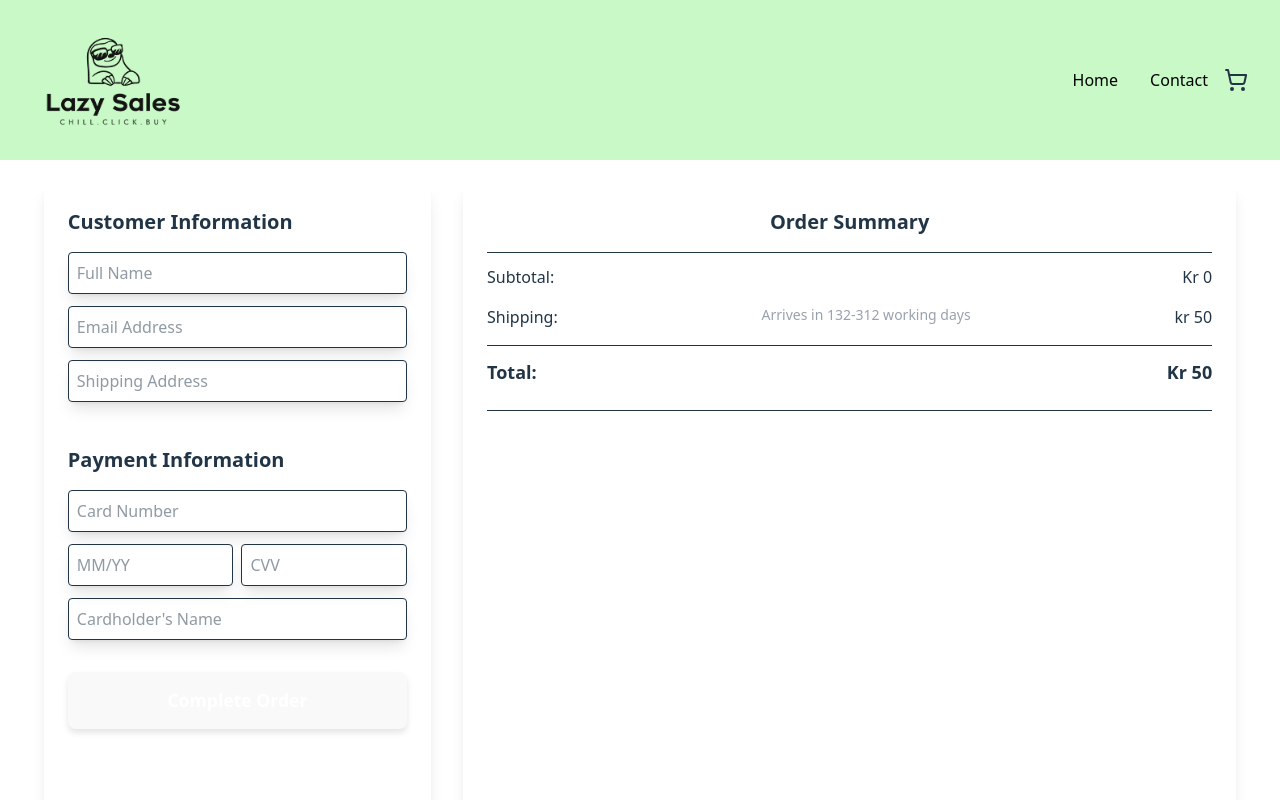
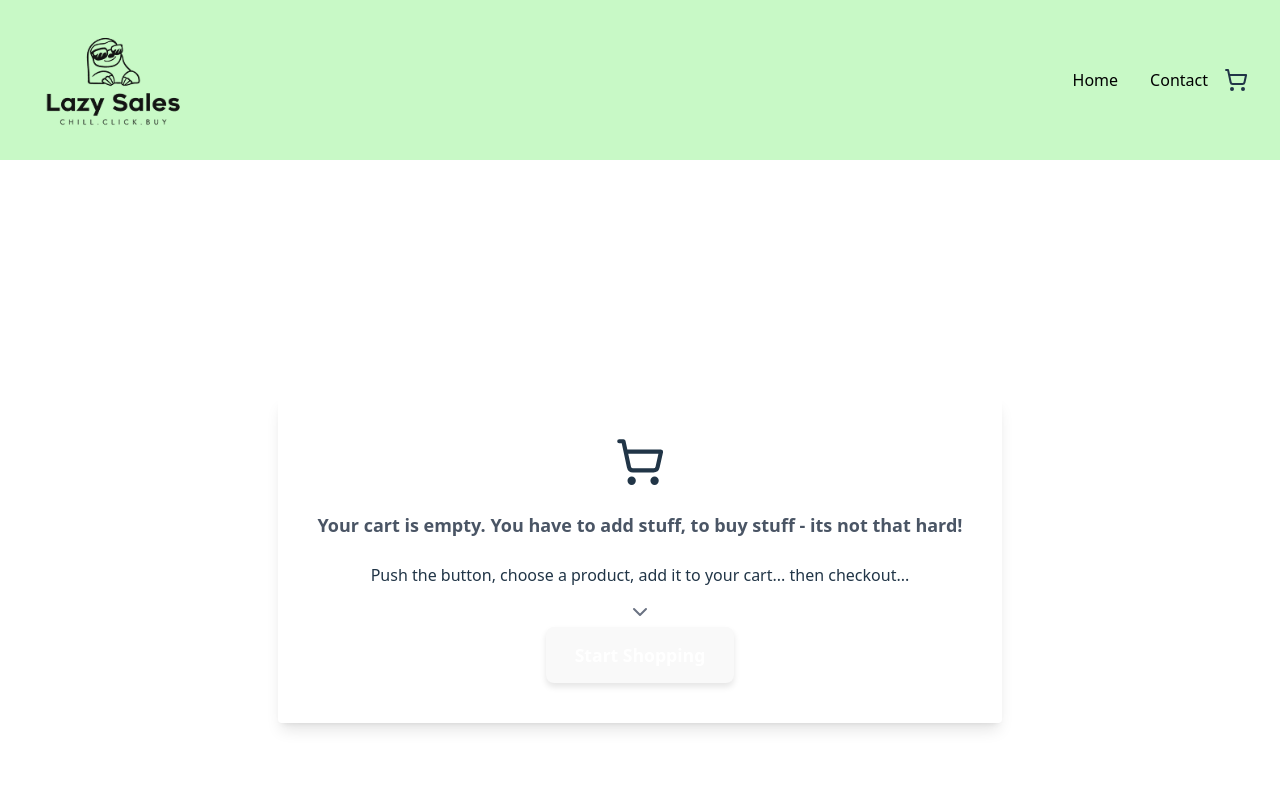
Before and after one commit to Vickabu/ca-js-frameworks, a React (Vite) app: page /checkout in a window 1280 px wide. Shown: the top 800 px of the page. Built offline with nearby package versions, Linux system fonts and the light colour scheme.

Commit message:
Checkout content, and ordernr. generater
Added random ordernumber generator, some changes to successmessage, and added a "empty cart"

```diff
--- a/src/components/SuccessMessage.jsx
+++ b/src/components/SuccessMessage.jsx
@@ -8,7 +8,7 @@ const SuccessMessage = ({ orderNumber }) => {
       <h1 className="text-2xl font-bold">Thank you for your purchase! 🎉</h1>
       <p className="text-gray-800 font-semibold mt-4">Your order number is: {orderNumber}</p>
       <p className="text-gray-600 mt-2">
-      One day, we will email you an order confirmation with all the details and tracking info – we just need to figure out how to do that first!
+        One day, we will email you an order confirmation with all the details and tracking info – we just need to figure out how to do that first!
       </p>
     </div>
   );
--- a/src/pages/CheckoutPage.jsx
+++ b/src/pages/CheckoutPage.jsx
@@ -4,6 +4,12 @@ import { UseCart } from "../components/CartContext";
 import OrderSummary from "../components/OrderSummary";
 import PaymentForm from "../components/PaymentForm";
 import CustomerForm from "../components/CustomerForm";
+import { ShoppingCart, ChevronDown } from "lucide-react";
+
+
+const generateOrderNumber = () => {
+  return `#${Math.floor(Math.random() * 900000) + 100000}`;
+};
 
 export default function CheckoutPage() {
   const { cart, removeFromCart, updateQuantity, clearCart } = UseCart();
@@ -42,14 +48,30 @@ export default function CheckoutPage() {
   };
 
   const handleOrderSubmit = () => {
-    alert("Order completed! 🎉");
-    console.log("Order details:", customer);
+    const generatedOrderNumber = generateOrderNumber();
     clearCart();
-    navigate("/checkout-success");
+    navigate("/checkout-success", { state: { orderNumber: generatedOrderNumber } });
   };
 
   return (
     <div className="flex flex-col md:flex-row gap-8 p-6 min-h-screen">
+      {cart.length === 0 ? (
+        <div className="w-full text-center p-10 shadow-lg rounded align-center my-auto">
+          <ShoppingCart size={50} className="mx-auto mb-4" />
+          <p className="text-gray-600 text-lg font-semibold my-6">
+            Your cart is empty. You have to add stuff, to buy stuff - its not that hard!
+          </p>
+          <p className="mb-4">Push the button, choose a product, add it to your cart... then checkout...</p>
+          <ChevronDown size={24} className="text-gray-500 animate-bounce mx-auto" />
+          <button
+            onClick={() => navigate("/shop")}
+            className=" text-white py-2 px-4 rounded-md font-bold"
+          >
+            Start Shopping
+          </button>
+        </div>
+      ) : (
+        <>
           <div className="w-full md:w-2/3 p-6 shadow-lg rounded order-1 md:order-2">
             <OrderSummary
               cart={cart}
@@ -71,6 +93,8 @@ export default function CheckoutPage() {
               Complete Order
             </button>
           </div>
+        </>
+      )}
     </div>
   );
 }
--- a/src/pages/CheckoutSuccessPage.jsx
+++ b/src/pages/CheckoutSuccessPage.jsx
@@ -1,16 +1,18 @@
-import { useNavigate } from "react-router-dom";
+import { useLocation, useNavigate } from "react-router-dom";
 import Button from "../components/Button";
 import SuccessMessage from "../components/SuccessMessage";
 
 const CheckoutSuccessPage = () => {
+  const location = useLocation();
   const navigate = useNavigate();
+  const { orderNumber } = location.state || { orderNumber: "#000000" };
 
   return (
     <div className="flex flex-col justify-center min-h-screen">
       <div className="bg-white p-20 rounded shadow-md text-center">
-        <SuccessMessage orderNumber="#123456789" />
+        <SuccessMessage orderNumber={orderNumber} />
         <div className="mt-6 mx-auto">
-          <Button className="bg-red-600" text="Continue Shopping" onClick={() => navigate("/") }/>
+          <Button className="bg-red-600" text="Continue Shopping" onClick={() => navigate("/")} />
         </div>
       </div>
     </div>
```
Lines whose indentation alone changed are shown as unchanged.
